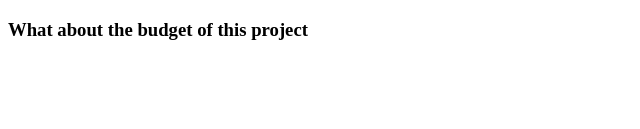
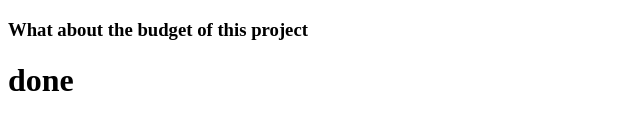
Before and after one commit to Vanaja2344/collab_git, a plain HTML site: page demo.html in a window 1280 px wide. Shown: the part 379-508 px from the top of the page, without its empty margins (0-640 px from the left). Drawn offline with Linux system fonts and the light colour scheme.

Commit message:
mcr by teju

```diff
--- a/demo.html
+++ b/demo.html
@@ -15,6 +15,6 @@
   <h3>share details about our project.</h3>
   <h1>what about the deadline of the project</h1>
   <h3>What about the budget of this project</h3>
-
+  <h1>done</h1>
 </body>
 </html>
```
